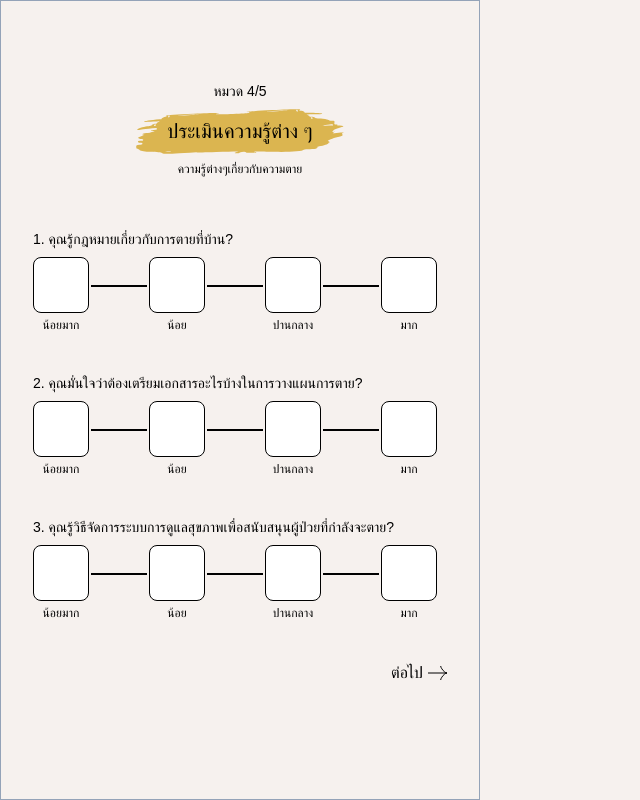
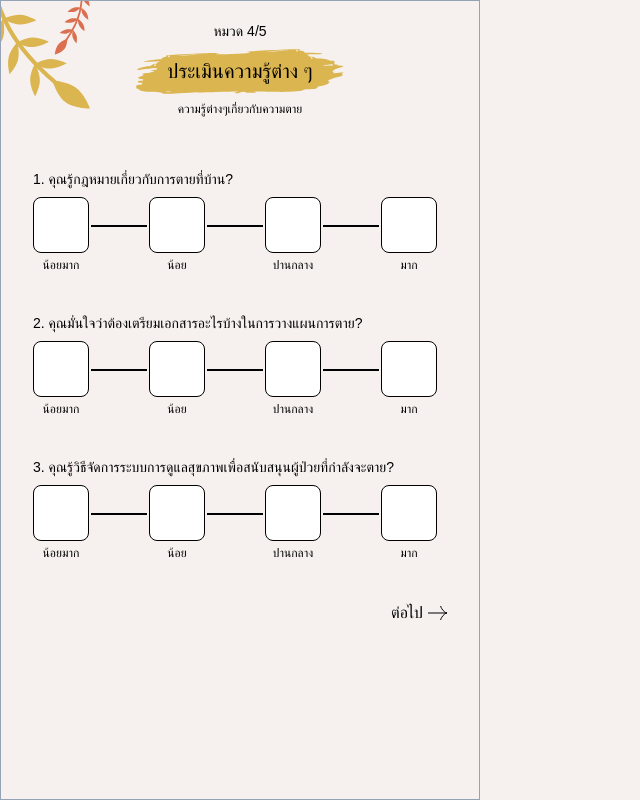
Before and after one commit to Tantatorn-dev/deathtalk-photobooth, a SvelteKit app: page /explore/4 in a window 1280 px wide. Shown: the whole page, without its empty margins (0-640 px from the left). Built offline with nearby package versions, Linux system fonts and the light colour scheme; a web font is replaced by a local one.

Commit message:
fix: image layout

```diff
--- a/src/components/frame/VineFrame.svelte
+++ b/src/components/frame/VineFrame.svelte
@@ -1,7 +1,16 @@
+<script lang="ts">
+	export let hideVine1 = false;
+	export let hideVine2 = false;
+</script>
+
 <div class="container">
-	<img src="/vine/vine_1.svg" class="vine1" alt="vine" />
+	{#if !hideVine1}
+		<img src="/vine/vine_1.svg" class="vine1" alt="vine" />
+	{/if}
 	<slot />
-	<img src="/vine/vine_2.svg" class="vine2" alt="vine" />
+	{#if !hideVine2}
+		<img src="/vine/vine_2.svg" class="vine2" alt="vine" />
+	{/if}
 </div>
 
 <style lang="postcss">
@@ -10,11 +19,11 @@
 	}
 
 	.vine1 {
-		@apply fixed top-0 left-0;
+		@apply fixed top-0 left-0 -z-10;
 	}
 
 	.vine2 {
-		@apply fixed bottom-0 right-0;
+		@apply fixed bottom-0 right-0 -z-10;
 	}
 
 	@media (min-width: 768px) {
--- a/src/routes/explore/1/+page.svelte
+++ b/src/routes/explore/1/+page.svelte
@@ -7,12 +7,14 @@
 </script>
 
 <div class="relative w-full h-full">
-	<div class="flex flex-col gap-3 mt-20 ml-8 mr-8">
-		<Header
-			chapter={1}
-			title="การพูดคุยเกี่ยวกับความตาย"
-			subtitle="ความสามารถในการพูดเรื่องความตายกับคนรอบข้าง"
-		/>
+	<div class="flex flex-col gap-3 ml-8 mr-8">
+		<div class="mt-5">
+			<Header
+				chapter={1}
+				title="การพูดคุยเกี่ยวกับความตาย"
+				subtitle="ความสามารถในการพูดเรื่องความตายกับคนรอบข้าง"
+			/>
+		</div>
 		<div class="flex flex-col gap-10 mt-10">
 			{#if index == 0}
 				<Question question="1. คุณกล้าพูดเรื่องความตายกับเพื่อนสนิทมากแค่ไหน?" />
@@ -33,5 +35,5 @@
 			{/if}
 		</div>
 	</div>
-	<img src="/misc/family.svg" alt="family" class="absolute w-full bottom-20" />
+	<img src="/misc/family.svg" alt="family" class="absolute bottom-0 w-full -z-10" />
 </div>
--- a/src/routes/explore/2/+page.svelte
+++ b/src/routes/explore/2/+page.svelte
@@ -7,12 +7,14 @@
 </script>
 
 <div class="relative w-full h-full">
-	<div class="flex flex-col gap-3 mt-20 ml-8 mr-8">
-		<Header
-			chapter={2}
-			title="การช่วยเหลือผู้ป่วย"
-			subtitle="ความสามารถของคุณหากอยู่ในบทบาทที่ต้องช่วยเหลือผู้ป่วย"
-		/>
+	<div class="flex flex-col gap-3 ml-8 mr-8">
+		<div class="mt-5">
+			<Header
+				chapter={2}
+				title="การช่วยเหลือผู้ป่วย"
+				subtitle="ความสามารถของคุณหากอยู่ในบทบาทที่ต้องช่วยเหลือผู้ป่วย"
+			/>
+		</div>
 		<div class="flex flex-col gap-10 mt-10">
 			{#if index == 0}
 				<Question question="1. คุณสามารถหาอาหารหรือป้อนอาหารให้พวกเขาได้ไหม?" />
@@ -33,7 +35,7 @@
 			{/if}
 		</div>
 	</div>
-	<div class="absolute w-full bottom-20">
+	<div class="absolute bottom-0 w-full -z-10">
 		<img src="/misc/rose.svg" class="ml-auto mr-auto" alt="rose" />
 	</div>
 </div>
--- a/src/routes/explore/3/+page.svelte
+++ b/src/routes/explore/3/+page.svelte
@@ -7,12 +7,14 @@
 </script>
 
 <div class="relative w-full h-full">
-	<div class="flex flex-col gap-3 mt-20 ml-8 mr-8">
-		<Header
-			chapter={3}
-			title="ประสบการณ์ต่าง ๆ"
-			subtitle="ประสบการณ์เกี่ยวกับความตาย เช่น การสูญเสียของคนรอบข้าง"
-		/>
+	<div class="flex flex-col gap-3 ml-8 mr-8">
+		<div class="mt-5">
+			<Header
+				chapter={3}
+				title="ประสบการณ์ต่าง ๆ"
+				subtitle="ประสบการณ์เกี่ยวกับความตาย เช่น การสูญเสียของคนรอบข้าง"
+			/>
+		</div>
 		<div class="flex flex-col gap-10 mt-10">
 			{#if index == 0}
 				<Question question="1. ประสบการณ์เหล่านั้น ทำให้คุณแข็งแกร่งขึ้นไหม?" />
@@ -35,5 +37,5 @@
 			{/if}
 		</div>
 	</div>
-	<img src="/misc/ambulance.svg" class="absolute left-0 bottom-20" alt="ambulance" />
+	<img src="/misc/ambulance.svg" class="absolute bottom-0 left-0 -z-10" alt="ambulance" />
 </div>
--- a/src/routes/explore/4/+page.svelte
+++ b/src/routes/explore/4/+page.svelte
@@ -2,22 +2,20 @@
 	import NextButton from '../../../components/common/NextButton.svelte';
 	import Header from '../../../components/explore/Header.svelte';
 	import Question from '../../../components/explore/Question.svelte';
+	import VineFrame from '../../../components/frame/VineFrame.svelte';
 
 	let index = 0;
 </script>
 
-<div class="flex flex-col gap-3 mt-20 ml-8 mr-8">
-	<Header
-		chapter={4}
-		title="ประเมินความรู้ต่าง ๆ"
-		subtitle="ความรู้ต่างๆเกี่ยวกับความตาย"
-	/>
+<VineFrame hideVine2={true}>
+	<div class="flex flex-col gap-3 ml-8 mr-8">
+		<div class="mt-5">
+			<Header chapter={4} title="ประเมินความรู้ต่าง ๆ" subtitle="ความรู้ต่างๆเกี่ยวกับความตาย" />
+		</div>
 		<div class="flex flex-col gap-10 mt-10">
 			{#if index == 0}
 				<Question question="1. คุณรู้กฎหมายเกี่ยวกับการตายที่บ้าน?" />
-			<Question
-				question="2. คุณมั่นใจว่าต้องเตรียมเอกสารอะไรบ้างในการวางแผนการตาย?"
-			/>
+				<Question question="2. คุณมั่นใจว่าต้องเตรียมเอกสารอะไรบ้างในการวางแผนการตาย?" />
 				<Question
 					question="3. คุณรู้วิธีจัดการระบบการดูแลสุขภาพเพื่อสนับสนุนผู้ป่วยที่กำลังจะตาย?"
 				/>
@@ -31,10 +29,13 @@
 			{:else if index == 1}
 				<Question question="4. คุณรู้กฎหมายเกี่ยวกับการตายที่บ้าน?" />
 				<Question question="5. คุณรู้วิธีจัดการพิธีศพและทางเลือกต่าง ๆ แค่ไหน ?" />
-			<Question question="6. ฉันรู้เกี่ยวกับการบริจาคที่เจ้าหน้าที่สุสานสามารถทำได้เมื่อสิ้นสุดอายุขัย?" />
+				<Question
+					question="6. ฉันรู้เกี่ยวกับการบริจาคที่เจ้าหน้าที่สุสานสามารถทำได้เมื่อสิ้นสุดอายุขัย?"
+				/>
 				<div class="flex justify-end">
 					<NextButton target="/explore/intermission" />
 				</div>
 			{/if}
 		</div>
 	</div>
+</VineFrame>
--- a/src/routes/explore/5/+page.svelte
+++ b/src/routes/explore/5/+page.svelte
@@ -7,7 +7,7 @@
 	let index = 0;
 </script>
 
-<VineFrame>
+<VineFrame hideVine2={index === 1}>
 	<div class="flex flex-col gap-3 ml-8 mr-8">
 		<div class="mt-10">
 			<Header chapter={5} title="การเข้าถึงความช่วยเหลือ" />
@@ -28,7 +28,7 @@
 				<Question question="4. คุณสามารถเข้าถึงการสนับสนุนที่เหมาะสมทางวัฒนธรรม?" />
 				<Question question="5. คุณสามารถเข้าถึงการสนับสนุนทางอารมณ์สำหรับตัวเอง?" />
 				<div class="flex justify-end">
-					<NextButton target="/result" />
+					<NextButton target="/explore/thanks" />
 				</div>
 			{/if}
 		</div>
--- /dev/null
+++ b/src/routes/explore/thanks/+page.svelte
@@ -0,0 +1,8 @@
+<div class="relative w-full h-full">
+	<div class="flex items-center justify-center h-full">
+		<p>ขอบคุณที่มาสำรวจตัวเองนะ</p>
+	</div>
+	<div class="absolute bottom-0 w-full">
+		<img src="/misc/rose.svg" alt="family" class="ml-auto mr-auto" />
+	</div>
+</div>
```
Lines whose indentation alone changed are shown as unchanged.
